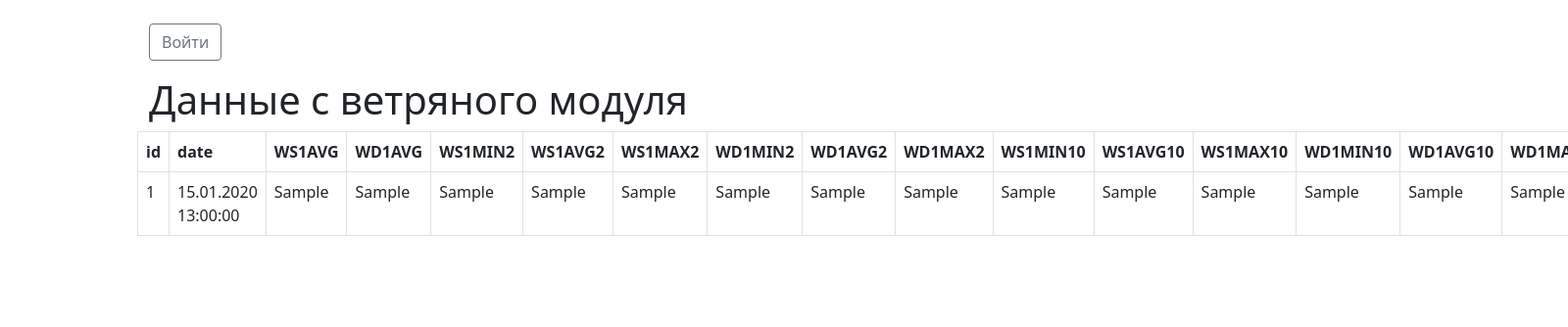
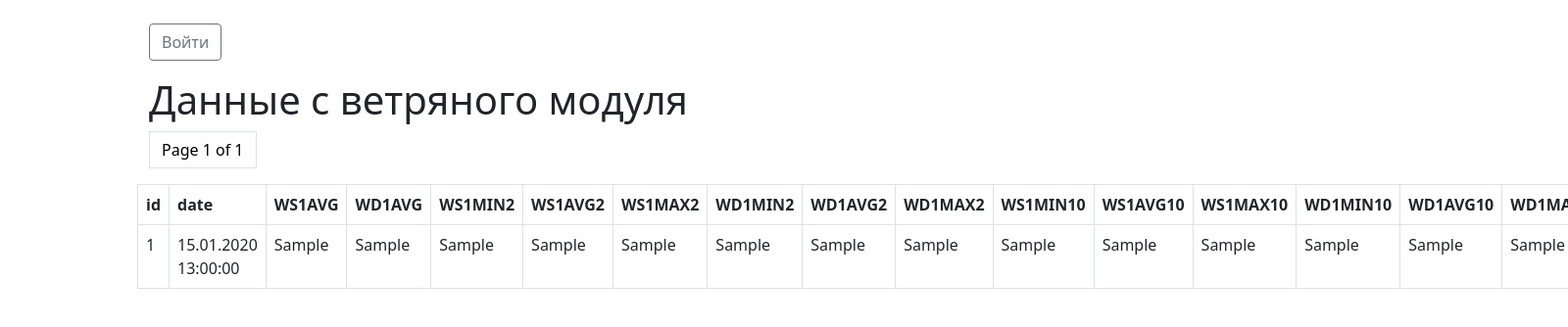
Before and after one commit to dashak6/Weather_v15.05, a Django app: page /meteo/wind-data in a window 1600 px wide; the page is wider, and only the part inside the window is pictured. Shown: the top 334 px of that part at 98% size. Run offline with Django 3.2, Linux system fonts and the light colour scheme; tables that the repository leaves empty hold one stand-in row (values such as "Sample post").

Commit message:
pagination added

```diff
--- a/weather_project/meteo_app/templates/meteo_app/wind.html
+++ b/weather_project/meteo_app/templates/meteo_app/wind.html
@@ -29,6 +29,19 @@
               </form>
             {% endif %}
               <br>
+                <nav aria-label="Page navigation example">
+                     <ul class="pagination">
+                            {% if page_obj.has_previous %}
+                                <li class="page_item"><a class="page-link" href="?page=1">&laquo; first</a></li>
+                                <li class="page_item"><a class="page-link" href="?page={{ page_obj.previous_page_number }}">previous</a></li>
+                            {% endif %}
+                            <li class="page_item"><a class="page-link" style="color:black">Page {{ page_obj.number }} of {{ page_obj.paginator.num_pages }}</a></li>
+                            {% if page_obj.has_next %}
+                                <li class="page_item"> <a class="page-link" href="?page={{ page_obj.next_page_number }}">next</a> </li>
+                                <li class="page_item"> <a class="page-link" href="?page={{ page_obj.paginator.num_pages }}">last &raquo;</a></li>
+                            {% endif %}
+                     </ul>
+                </nav>
               <table class="table table-hover table-bordered">
                   <tbody>
                     <tr>
@@ -49,7 +62,7 @@
                       <th scope="col">WD1AVG10</th>
                       <th scope="col">WD1MAX10</th>
                     </tr>
-                  {% for data in dataset %}
+                  {% for data in page_obj %}
                     <tr>
                       <td scope="col">{{ data.id }}</td>
                       <td scope="col">{{ data.date|date:"d.m.Y H:i:s"}}</td>
--- a/weather_project/meteo_app/views.py
+++ b/weather_project/meteo_app/views.py
@@ -52,25 +52,36 @@ def meteo_data(request):
                     start = request.GET["date_from"]
                     end = request.GET["date_to"]
                     dataset = MeteoData.objects.filter(date__range=(start, end))
-                    dataset.reverse()[:100]
+                    paginator = Paginator(dataset, 100)
+
+                    page_number = request.GET.get('page')
+                    page_obj = paginator.get_page(page_number)
             except ValidationError:
                 redirect('meteo-data')
 
         if not dataset:
             dataset = MeteoData.objects.order_by('id')
-            dataset = dataset.reverse()[:10]
+            paginator = Paginator(dataset, 10)
+
+            page_number = request.GET.get('page')
+            page_obj = paginator.get_page(page_number)
 
         context = {
             'dataset': dataset,
+            'page_obj': page_obj,
             'user': request.user,
             'message': message
         }
         return render(request, 'meteo_app/meteo.html', context)
     else:
         dataset = MeteoData.objects.order_by('id')
-        dataset = dataset.reverse()[:10]
+        paginator = Paginator(dataset, 10)
+
+        page_number = request.GET.get('page')
+        page_obj = paginator.get_page(page_number)
         context = {
             'dataset': dataset,
+            'page_obj': page_obj,
             'user': request.user
         }
         return render(request, 'meteo_app/meteo.html', context)
@@ -97,24 +108,36 @@ def wind_data(request):
                     start = request.GET["date_from"]
                     end = request.GET["date_to"]
                     dataset = WindData.objects.filter(date__range=(start, end))
+                    paginator = Paginator(dataset, 100)
+
+                    page_number = request.GET.get('page')
+                    page_obj = paginator.get_page(page_number)
         except ValidationError:
                 message = "Данные введены неправильно"
-                redirect('meteo-data')
+                redirect('wind-data')
 
         if not dataset:
             dataset = WindData.objects.order_by('id')
-            dataset = dataset.reverse()[:10]
+            paginator = Paginator(dataset, 10)
+
+            page_number = request.GET.get('page')
+            page_obj = paginator.get_page(page_number)
         context = {
             'dataset': dataset,
+            'page_obj': page_obj,
             'user': request.user,
             'message': message,
         }
         return render(request, 'meteo_app/wind.html', context)
     else:
         dataset = WindData.objects.order_by('id')
-        dataset = dataset.reverse()[:10]
+        paginator = Paginator(dataset, 10)
+
+        page_number = request.GET.get('page')
+        page_obj = paginator.get_page(page_number)
         context = {
             'dataset': dataset,
+            'page_obj': page_obj,
             'user': request.user
         }
         return render(request, 'meteo_app/wind.html', context)
@@ -130,25 +153,36 @@ def invertor_data(request):
                     start = request.GET["date_from"]
                     end = request.GET["date_to"]
                     dataset = Invertor.objects.filter(date__range=(start, end))
-                    dataset.reverse()[:100]
+                    paginator = Paginator(dataset, 100)
+
+                    page_number = request.GET.get('page')
+                    page_obj = paginator.get_page(page_number)
             except ValidationError:
                 redirect('invertor-data')
 
         if not dataset:
             dataset = Invertor.objects.order_by('id')
-            dataset = dataset.reverse()[:10]
+            paginator = Paginator(dataset, 10)
+
+            page_number = request.GET.get('page')
+            page_obj = paginator.get_page(page_number)
 
         context = {
             'dataset': dataset,
+            'page_obj': page_obj,
             'user': request.user,
             'message': message
         }
         return render(request, 'meteo_app/invertor.html', context)
     else:
         dataset = Invertor.objects.order_by('id')
-        dataset = dataset.reverse()[:10]
+        paginator = Paginator(dataset, 10)
+
+        page_number = request.GET.get('page')
+        page_obj = paginator.get_page(page_number)
         context = {
             'dataset': dataset,
+            'page_obj': page_obj,
             'user': request.user
         }
         return render(request, 'meteo_app/invertor.html', context)
```
Also changed, not shown: weather_project/meteo_app/templates/meteo_app/invertor.html (+15 -2 lines), weather_project/meteo_app/templates/meteo_app/meteo.html (+14 -1 lines).
